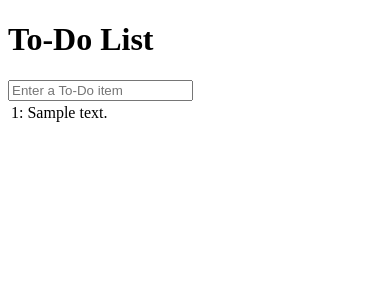
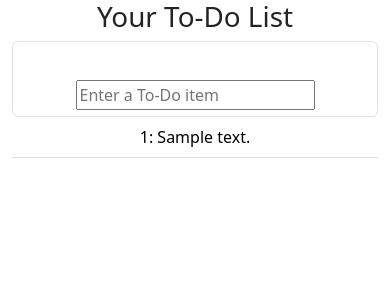
Before and after one commit to VikhyatSharma17/superlists, a Django app: page /lists/1/ in a window 390 px wide. Shown: the top 300 px of the page. Run offline with Django 4.2, Linux system fonts and the light colour scheme; tables that the repository leaves empty hold one stand-in row (values such as "Sample post").

Commit message:
improve app layout using Bootstrap

```diff
--- /dev/null
+++ b/lists/static/lists/base.css
@@ -0,0 +1,3 @@
+#new_item {
+    margin-top: 2rem;
+}
--- a/lists/templates/lists/base.html
+++ b/lists/templates/lists/base.html
@@ -1,19 +1,32 @@
+{% load static %}
+
 <!DOCTYPE html>
 <html lang="en">
 <head>
     <meta charset="UTF-8">
     <meta http-equiv="X-UA-Compatible" content="IE=edge">
     <meta name="viewport" content="width=device-width, initial-scale=1.0">
+    <link rel="stylesheet" href="https://cdn.jsdelivr.net/npm/bootstrap@5.3.0-alpha1/dist/css/bootstrap.min.css">
+    <link rel="stylesheet" href="{% static 'lists/base.css' %}">
     <title>To-Do List</title>
 </head>
 <body>
-    {% block headertext %}{% endblock %}
+    <div class="container text-center">
+        <div class="row">
+            <div class="col-md-6 offset-md-3 jumbotron">
+                    <h1>{% block header_text %}{% endblock %}</h1>
+                    <form action="{% block form_action %}{% endblock %}" method="post" class="form-control input-lg">
+                        {% csrf_token %}
+                        <input name="item_text" type="text" id="new_item" placeholder="Enter a To-Do item">
+                    </form>
+            </div>
+        </div>
+        <div class="row">
+            <div class="col-md-6 offset-md-3">
+                {% block table %}{% endblock %}
+            </div>
+        </div>
+    </div>
 
-    <form action="{% block form_action %}{% endblock %}" method="post">
-        {% csrf_token %}
-        <input name="item_text" type="text" id="new_item" placeholder="Enter a To-Do item">
-    </form>
-
-    {% block content %}{% endblock %}
 </body>
 </html>
--- a/lists/templates/lists/home.html
+++ b/lists/templates/lists/home.html
@@ -1,7 +1,7 @@
 {% extends 'lists/base.html' %}
 
-{% block headertext %}
-    <h1>Start a new To-Do list</h1>
+{% block header_text %}
+    Start a new To-Do list
 {% endblock %}
 
 {% block form_action %} /lists/new {% endblock %}
--- a/lists/templates/lists/list.html
+++ b/lists/templates/lists/list.html
@@ -1,13 +1,13 @@
 {% extends 'lists/base.html' %}
 
-{% block headertext %}
-    <h1>To-Do List</h1>
+{% block header_text %}
+    Your To-Do List
 {% endblock %}
 
 {% block form_action %} /lists/{{ list.id }}/add-item {% endblock %}
 
-{% block content %}
-    <table id="list_table">
+{% block table %}
+    <table id="list_table" class="table">
         {% for item in items %}
             <tr>
                 <td>{{ forloop.counter }}: {{ item.text }}</td>
```
Also changed, not shown: functional_tests/tests.py (+6 -2 lines).
